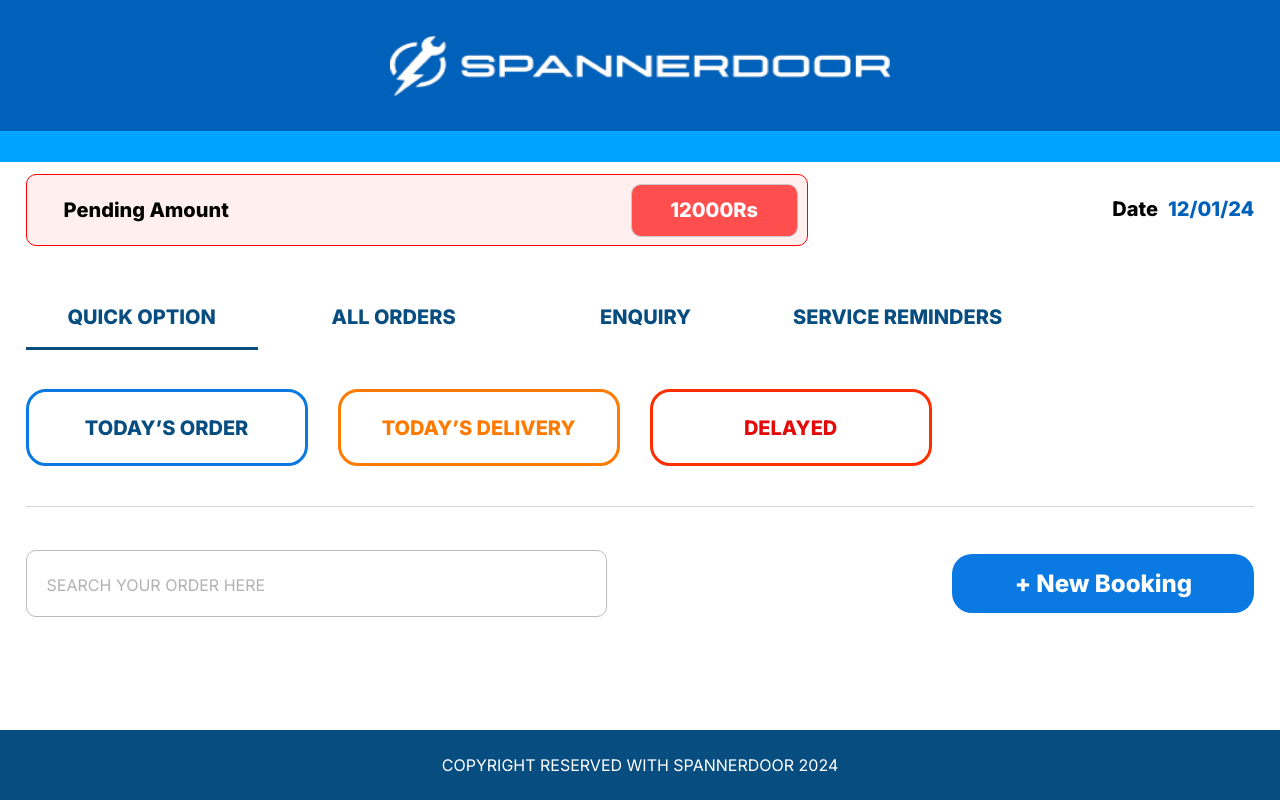
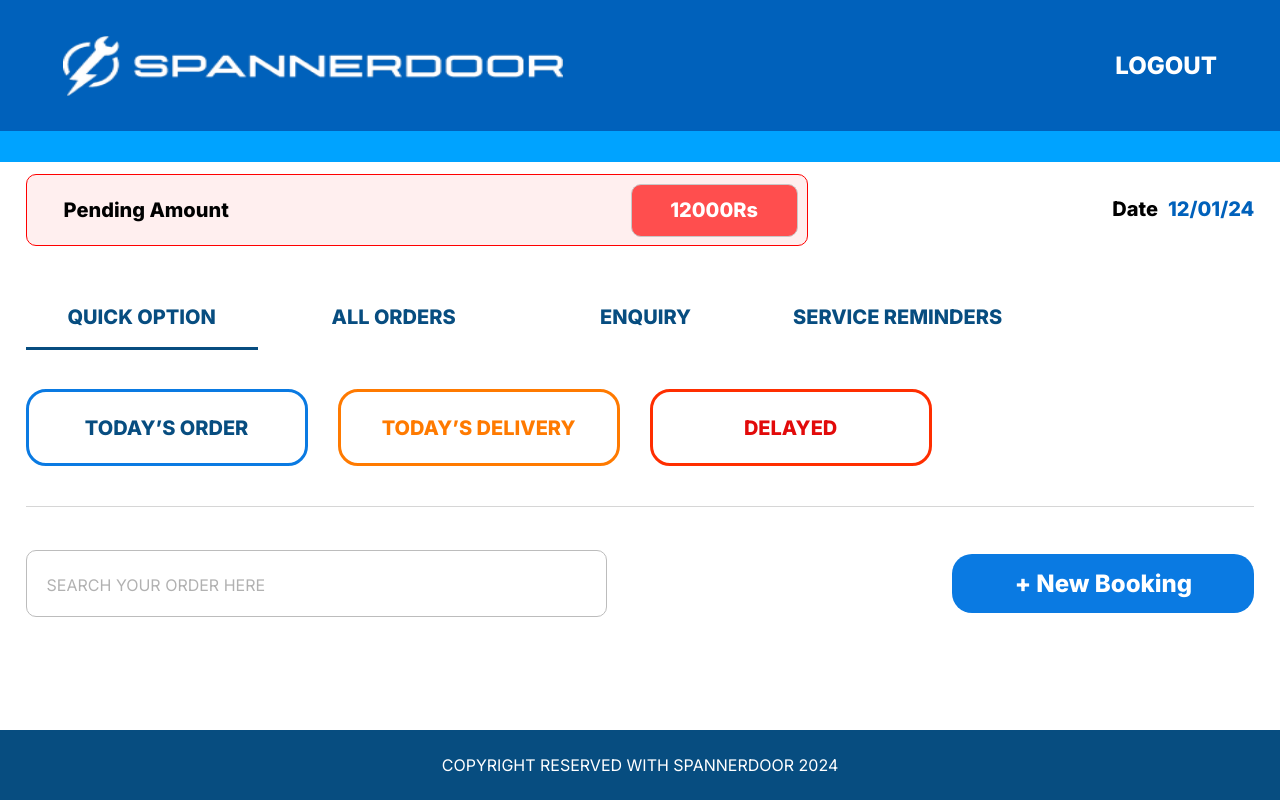
Before and after one commit to prathikshetty366/spannerdoor-technicianApp, a Next.js app: page /dashboard in a window 1280 px wide. Built offline with nearby package versions, Linux system fonts and the light colour scheme.

Commit message:
fronend changes

```diff
--- a/pages/dashboard/index.js
+++ b/pages/dashboard/index.js
@@ -14,7 +14,7 @@ function Dashboard() {
         router.push("/createbooking")
     }
     return (
-        <AppLayout>
+        <AppLayout isLoggedIn={true}>
             <PendingAmount amount={pendingAmount} date="12/01/24" />
             <div className={styles.quickLinks}>
                 <div className={styles.quickLinksWrapper}>
```
